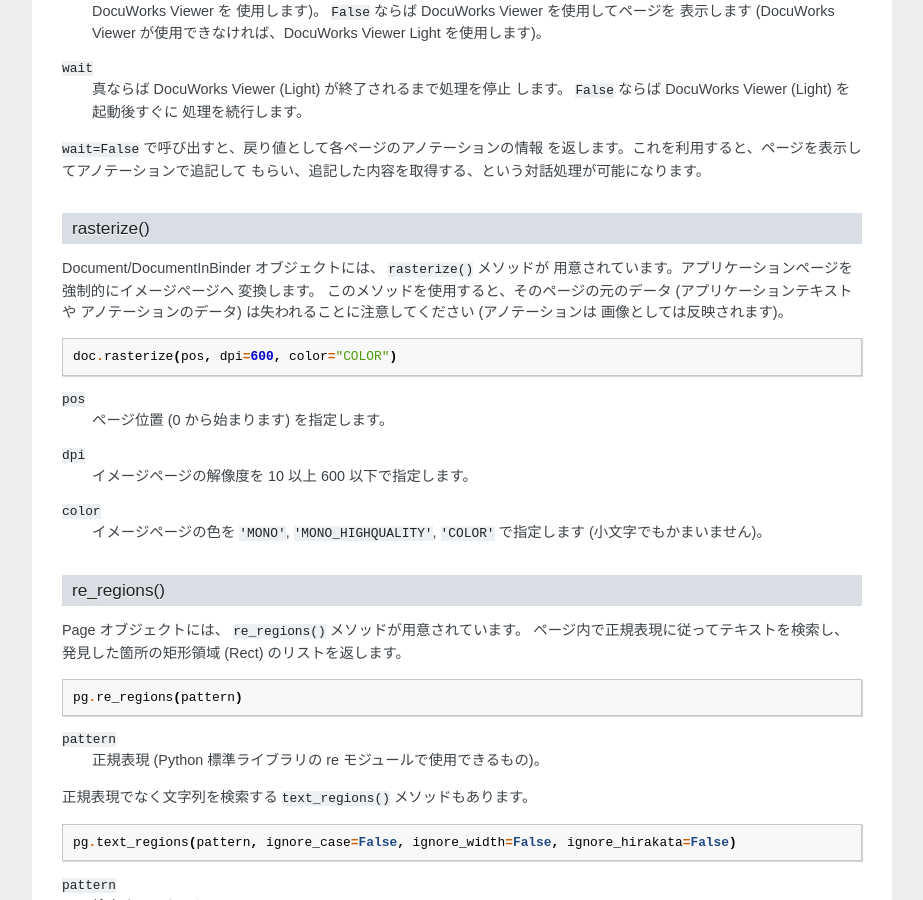
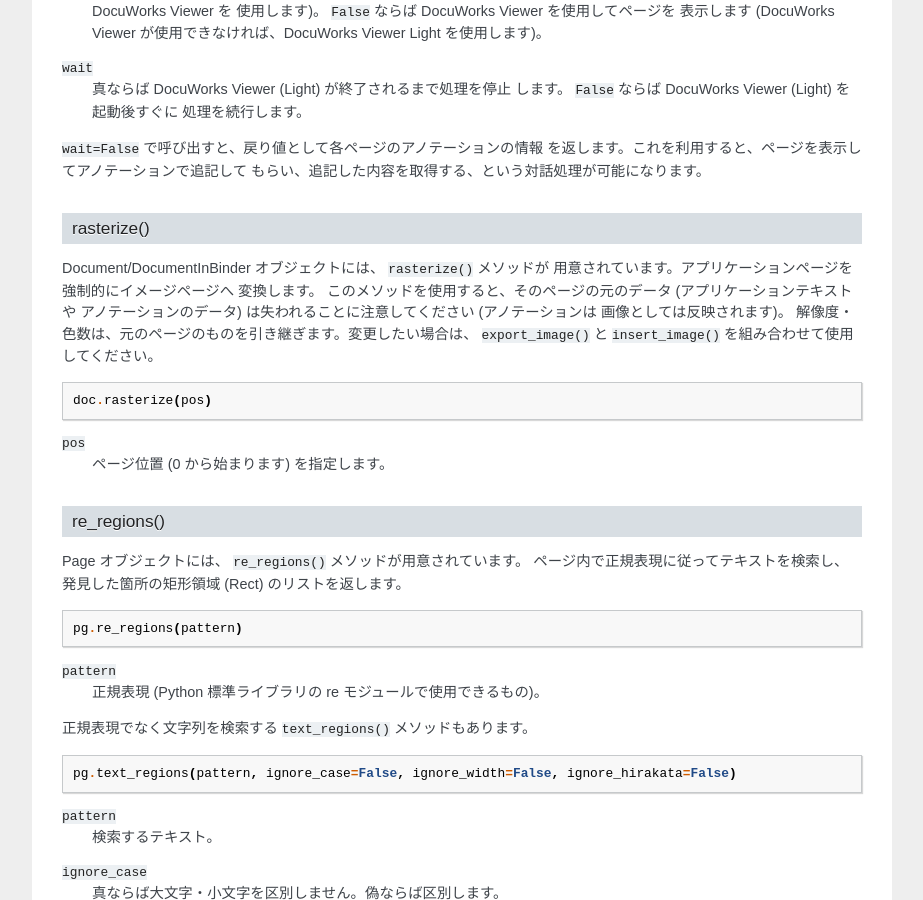
Before and after one commit to hayasix/xdwlib, a Sphinx documentation site: the page built from docs/howto.rst, in a window 1280 px wide and 900 px high, scrolled down 5666 px. Shown: the whole window, without its empty margins (198-1121 px from the left). Built offline with Sphinx 7.4.7, drawn with Linux system fonts in a browser that asks for light colours.

Commit message:
Bugs Fixed - Obsolete keyword arguments for Page/BaseDocument/Document.rasterize() remained   in howto.rst and samples.rst. - Updated FFBI's name in faq.rst.

```diff
--- a/README.rst
+++ b/README.rst
@@ -2,7 +2,7 @@
 Xdwlib README
 =============
 
-2023-08-30 HAYASHI Hideki <hideki@hayasix.com>
+2024-10-28 HAYASHI Hideki <hideki@hayasix.com>
 
 
 Welcome to the xdwlib source release
--- a/docs/conf.py
+++ b/docs/conf.py
@@ -54,6 +54,9 @@
 #html_theme = 'alabaster'
 #html_theme = 'sphinx_rtd_theme'
 html_theme = 'nature'
+html_theme_options = {
+    'navigation_depth': 2,
+}
 
 # Add any paths that contain custom static files (such as style sheets) here,
 # relative to this directory. They are copied after the builtin static files,
--- a/docs/faq.rst
+++ b/docs/faq.rst
@@ -21,6 +21,6 @@
 ==============================
 
 作業中どうしても中間ファイルを作らざるを得ないことがあります。
-富士ゼロックス社謹製 XDWAPI の仕様ですのでごめんなさい。
+富士フイルムビジネスイノベーション社謹製 XDWAPI の仕様ですのでごめんなさい。
 中間ファイルは ``%TEMP%`` 下に作るようになっています。
 RAM ディスクを前提にできれば多少はよくなるような気もしますが、未対応です。
--- a/docs/howto.rst
+++ b/docs/howto.rst
@@ -380,20 +380,16 @@
 このメソッドを使用すると、そのページの元のデータ (アプリケーションテキストや
 アノテーションのデータ) は失われることに注意してください (アノテーションは
 画像としては反映されます)。
+解像度・色数は、元のページのものを引き継ぎます。変更したい場合は、
+``export_image()`` と ``insert_image()`` を組み合わせて使用してください。
 
 ::
 
-    doc.rasterize(pos, dpi=600, color="COLOR")
+    doc.rasterize(pos)
 
 ``pos``
     ページ位置 (0 から始まります) を指定します。
 
-``dpi``
-    イメージページの解像度を 10 以上 600 以下で指定します。
-
-``color``
-    イメージページの色を ``'MONO'``, ``'MONO_HIGHQUALITY'``, ``'COLOR'``
-    で指定します (小文字でもかまいません)。
 
 re_regions()
 ------------
--- a/docs/samples.rst
+++ b/docs/samples.rst
@@ -50,7 +50,7 @@
     doc = xdwopen(sys.argv[1])
     for i in range(doc.pages):
         if doc.page(i).type != "IMAGE":
-            doc.rasterize(i, color="mono")
+            doc.rasterize(i)
         doc.page(i).ocr()
 
     doc.save()
```
Also changed, not shown: 1 other file.
